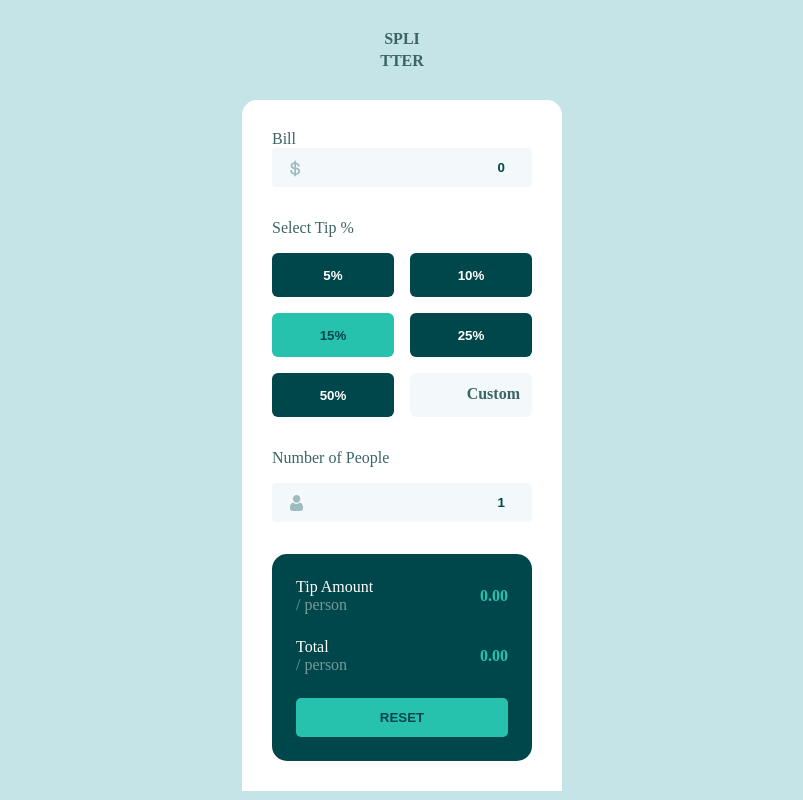
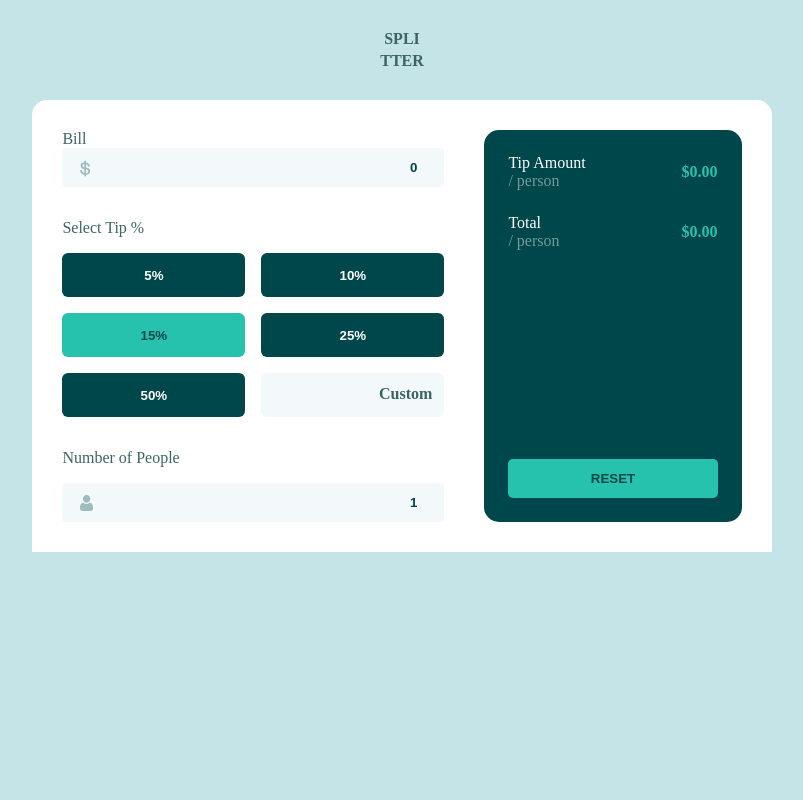
Before and after one commit to Yarden-Tal/splitter-vue, a Vue app: page / in a window 1280 px wide. Shown: the whole page, without its empty margins (238-1041 px from the left). Built offline with nearby package versions, Linux system fonts and the light colour scheme.

Commit message:
desktop responsivity init

```diff
--- a/src/App.vue
+++ b/src/App.vue
@@ -32,7 +32,7 @@ body {
   background-color: #C5E4E8;
   box-sizing: border-box;
   margin: 0;
-  width: 320px;
+  min-width: 280px;
 }
 
 main {
@@ -42,5 +42,15 @@ main {
 }
 .main-inner {
   padding: 30px;
+  display: flex;
+  flex-direction: column;
+  gap: 0;
+}
+
+@media screen and (min-width: 768px) {
+  .main-inner {
+    flex-direction: row;
+    gap: 2.5rem;
+  }
 }
 </style>
--- a/src/components/SummarySection.vue
+++ b/src/components/SummarySection.vue
@@ -6,14 +6,14 @@
           <div class="white-txt">Tip Amount</div>
           <div class="greenish-txt">/ person</div>
         </div>
-        <div class="amount-txt">{{ store.tipPerPerson.toFixed(2).toString().replace(/\B(?=(\d{3})+(?!\d))/g, ",") }}</div>
+        <div class="amount-txt">${{ store.tipPerPerson.toFixed(2).toString().replace(/\B(?=(\d{3})+(?!\d))/g, ",") }}</div>
       </div>
       <div class="flex mt">
         <div>
           <div class="white-txt">Total</div>
           <div class="greenish-txt">/ person</div>
         </div>
-        <div class="amount-txt">{{ store.totalPerPerson.toFixed(2).toString().replace(/\B(?=(\d{3})+(?!\d))/g, ",") }}</div>
+        <div class="amount-txt">${{ store.totalPerPerson.toFixed(2).toString().replace(/\B(?=(\d{3})+(?!\d))/g, ",") }}</div>
       </div>
     </div>
     <button class="mt" @click="store.resetAll()">RESET</button>
@@ -60,4 +60,15 @@ button {
   border-radius: 5px;
   cursor: pointer;
 }
+@media screen and (min-width: 768px) {
+  .summary-section {
+    margin-top: 0;
+    display: flex;
+    flex-direction: column;
+    justify-content: space-between;
+    }
+    .flex {
+    gap: 6rem;
+  }
+  }
 </style>
```
